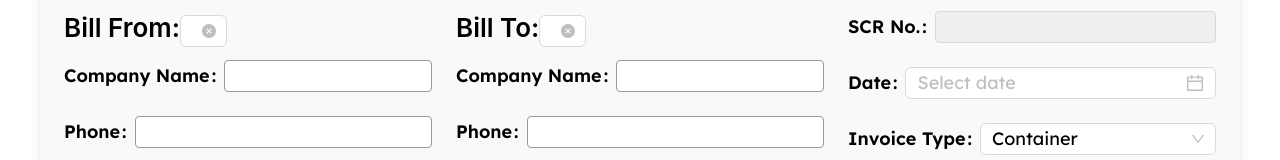
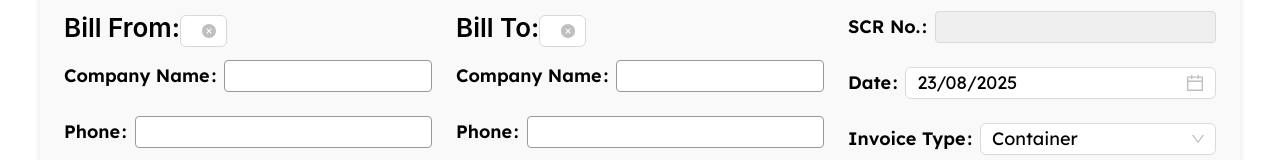
Before and after one commit to JuhilKBhatt/Weight-Docket-Maker, a React (Vite) app in the folder frontend/: page /new-invoice in a window 1280 px wide. Shown: the part 241-401 px from the top of the page. Built offline with nearby package versions, Linux system fonts and the light colour scheme; a web font is replaced by a local one.

Commit message:
Added Auto Date Setter

```diff
--- a/frontend/package.json
+++ b/frontend/package.json
@@ -11,6 +11,7 @@
   },
   "dependencies": {
     "antd": "^5.27.1",
+    "dayjs": "^1.11.18",
     "react": "^19.1.1",
     "react-dom": "^19.1.1",
     "react-router-dom": "^7.8.2"
--- a/frontend/src/pages/NewInvoiceForm.jsx
+++ b/frontend/src/pages/NewInvoiceForm.jsx
@@ -1,7 +1,7 @@
 // frontend/src/pages/NewInvoiceForm.jsx
-import { Link } from 'react-router-dom'
 import React, { useState } from 'react'
 import { Form, Input, InputNumber, Select, DatePicker, Button, Table, Typography, Checkbox, Row, Col, Popconfirm } from 'antd'
+import dayjs from 'dayjs'
 import '../styles/NewInvoiceForm.css'
 
 export default function NewInvoiceForm() {
@@ -12,6 +12,8 @@ export default function NewInvoiceForm() {
   // Deductions (arrays of {key, label, amount})
   const [preGstDeductions, setPreGstDeductions] = useState([])
   const [postGstDeductions, setPostGstDeductions] = useState([])
+
+  const dateFormat = 'DD/MM/YYYY';
 
   // Add/remove rows
   const addRow = () => setItems([...items, { key: Date.now() }])
@@ -96,7 +98,7 @@ export default function NewInvoiceForm() {
 
             <Col span={8}>
               <Form.Item label="SCR No."><InputNumber disabled style={{ width: '100%' }} /></Form.Item>
-              <Form.Item label="Date"><DatePicker style={{ width: '100%' }} /></Form.Item>
+              <Form.Item label="Date"><DatePicker defaultValue={dayjs()} format={dateFormat} style={{ width: '100%' }} /></Form.Item>
               <Form.Item label="Invoice Type">
                 <Select
                   value={invoiceType}
```
Also changed, not shown: 2 other files (tests, documents, lock files or other folders).
